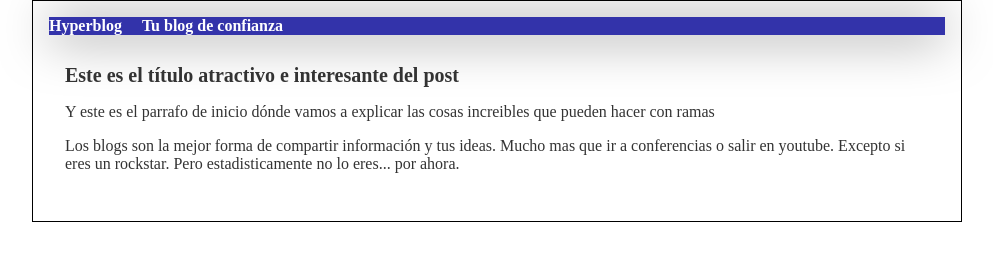
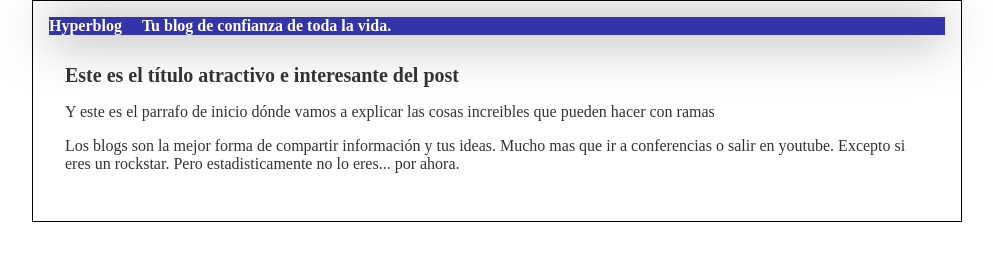
Before and after one commit to mmsmartin/hyperblog, a plain HTML site: page index.html in a window 1280 px wide. Shown: the whole page, without its empty margins (143-1136 px from the left). Drawn offline with Linux system fonts and the light colour scheme.

Commit message:
I mofied header's string

```diff
--- a/index.html
+++ b/index.html
@@ -8,7 +8,7 @@
 	    <div id="header">
 		Hyperblog
 		<span id="tagline">
-			Tu blog de confianza
+			Tu blog de confianza de toda la vida.
 		</span>
 	    </div>
 	    <div id="post">
```
